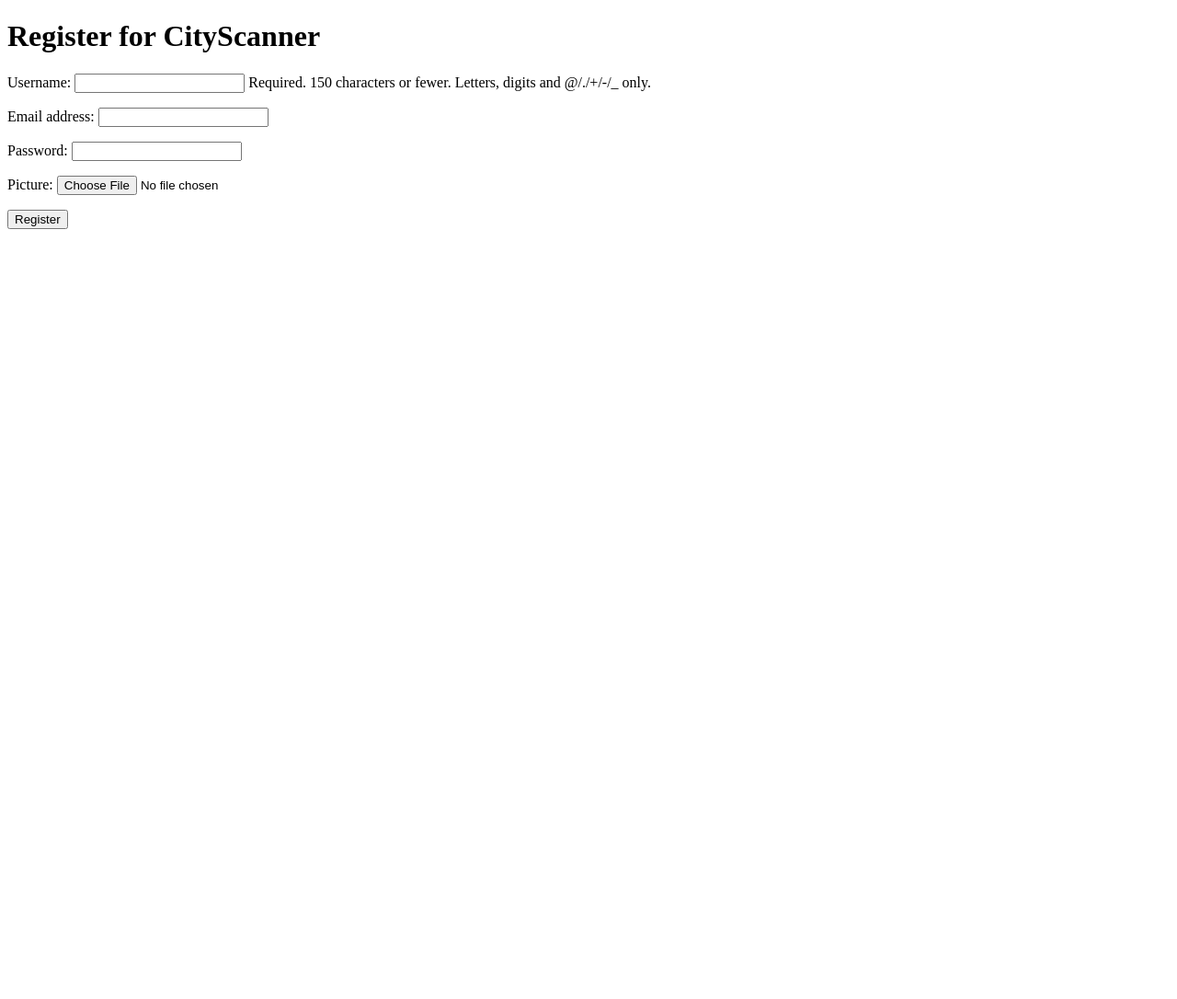
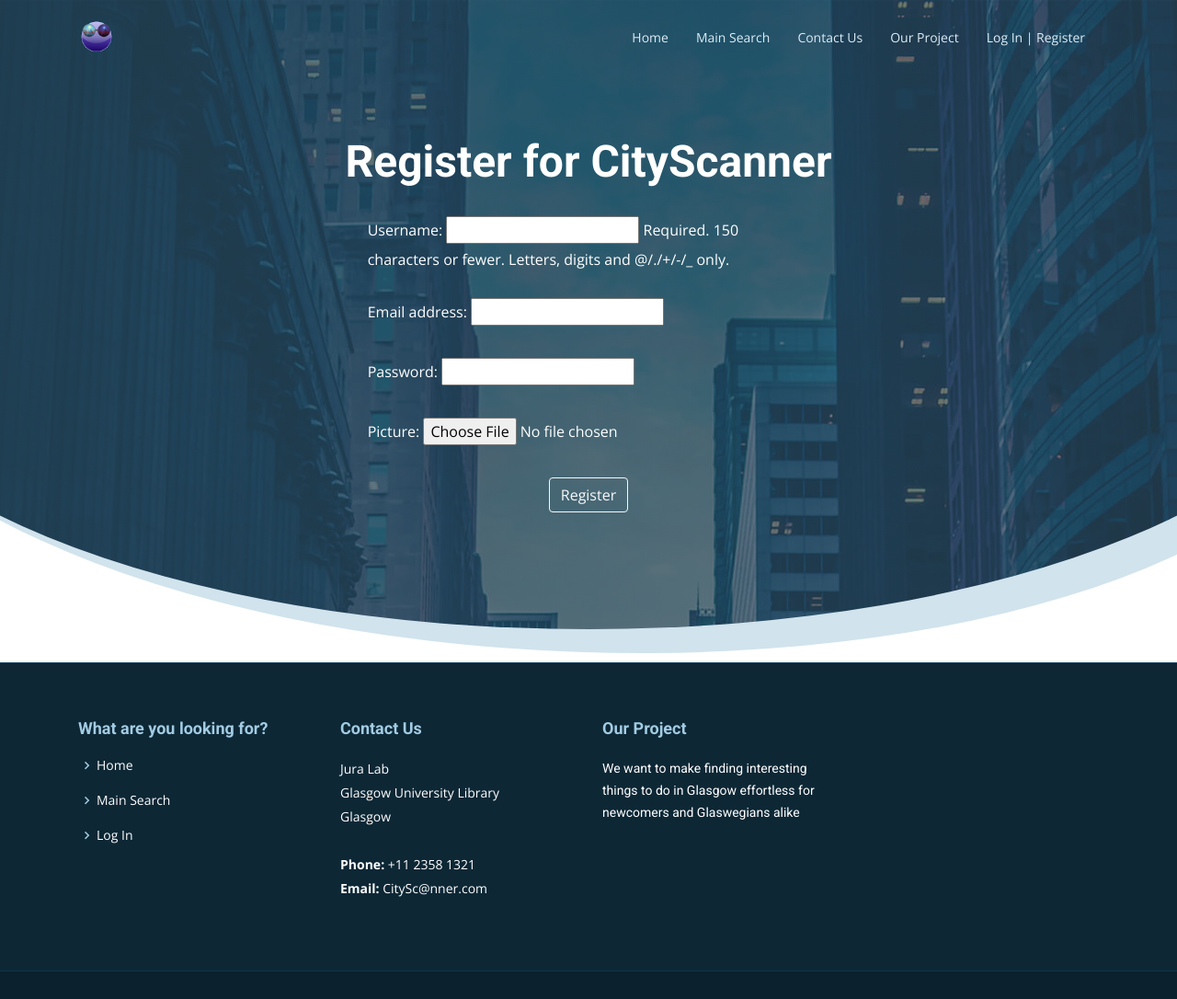
Before and after one commit to Parry-Parry/CityScannerWAD2, a Django app: page /scanner/register/ in a window 1280 px wide. Shown: the whole page at 92% size. Before the commit the page ends 249 px from the top, so only its background shows below. Run offline with Django 3.2, Linux system fonts and the light colour scheme; some libraries are stand-ins or nearby versions.

Commit message:
Updated regi form

```diff
--- a/templates/scanner/base.html
+++ b/templates/scanner/base.html
@@ -12,11 +12,13 @@
     <title>CityScanner {% block title_block %}
 
         {% endblock %}</title>
+    {% block extracss %}
+    {% endblock %}
     <meta content="" name="description">
     <meta content="" name="keywords">
 
     <!-- Favicons -->
-    <link href="{% static 'css/assets/img/favicon.png' %}" rel="icon">
+    <link href="{% static 'css/assets/static/logo.png' %}" rel="icon">
     <link href="{% static 'css/assets/img/apple-touch-icon.png' %}" rel="apple-touch-icon">
 
     <!-- Google Fonts -->
@@ -61,7 +63,7 @@
                 {% if user.is_authenticated %}
                 <li><a href="{% url 'scanner:profile' %}">Your Page</a></li>
                 {% else %}
-                <li><a href="{% url 'scanner:login' %}">Log In</a></li>
+                <li><a href="{% url 'scanner:login' %}">Log In | Register</a></li>
                 {% endif %}
 
             </ul>
@@ -117,7 +119,7 @@
 
                 <div class="col-lg-3 col-md-6 footer-info">
                     <h3>Our Project</h3>
-                    <p>We want to make finding interesting things to do in Glasgow effortless for newcomers and Glasweigans alike</p>
+                    <p>We want to make finding interesting things to do in Glasgow effortless for newcomers and Glaswegians alike</p>
                 </div>
 
             </div>
--- a/templates/scanner/register.html
+++ b/templates/scanner/register.html
@@ -1,13 +1,36 @@
 <!DOCTYPE html>
-
-<h1>Register for CityScanner</h1>
+{% extends 'scanner/base.html' %}
+{% load static %}
+{% block title_block %}
+Register
+{% endblock %}
+{% block extracss %}
+<style>
+    #regform{
+        text-align: left;
+    }
+</style>
+{% endblock %}
+{% block body_block %}
+<div class="carousel-item active">
+  <div class="carousel-container">
+ <h2 class="animated fadeInDown">Register for CityScanner</h2>
   {% if registered %}
-    Thank you for registering!
+    <p class="animated fadeInUp">Thank you for registering!</p>
   {% else %}
     <form id="user_form" method="post" action="{% url 'scanner:register' %}" enctype="multipart/form-data">
+
+        <div class="form-group">
+            <div class="container" id="regform">
       {% csrf_token %}
       {{ user_form.as_p }}
       {{ profile_form.as_p }}
-      <input type="submit" name="submit" value="Register" />
+                </div>
+      <button type="submit" class="btn btn-outline-light" name="submit" value="Register">Register</button>
+        </div>
     </form>
+
   {% endif %}
+</div>
+</div>
+{% endblock %}
```
Also changed, not shown: scanner/forms.py (+33 -36 lines), templates/scanner/homepage.html (+4 -3 lines).
